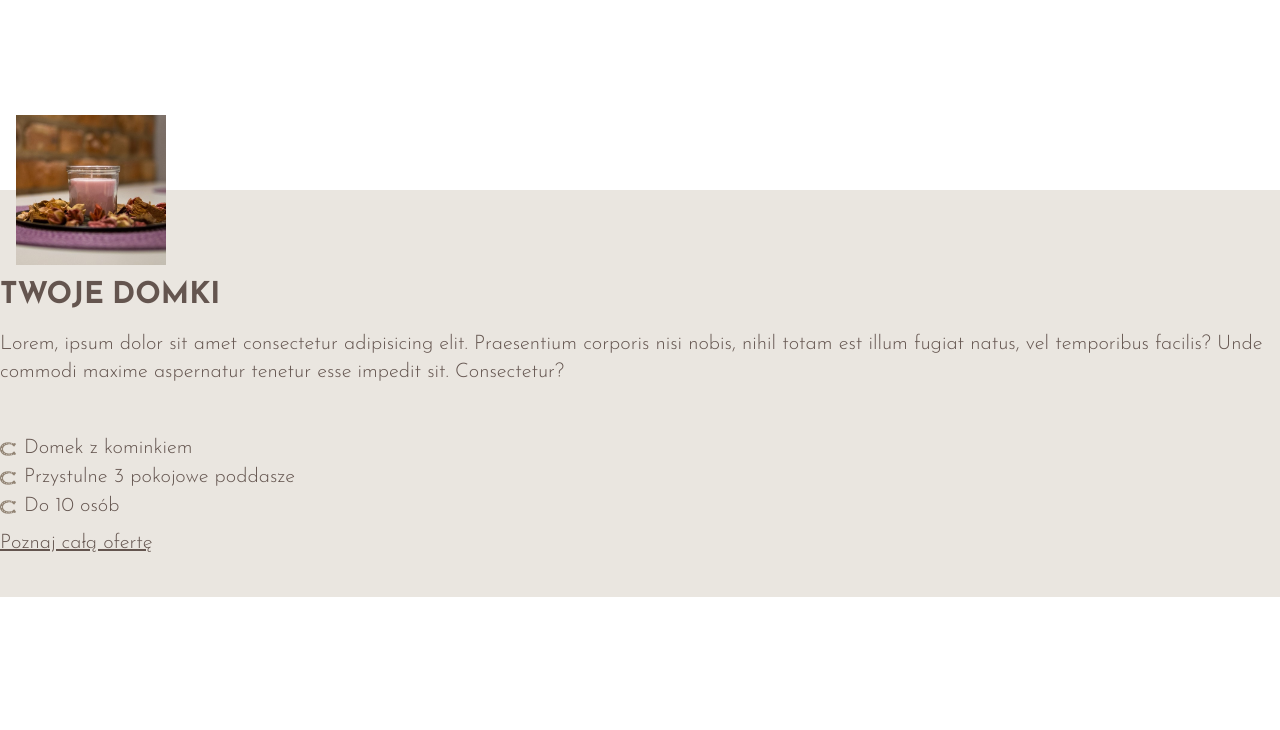
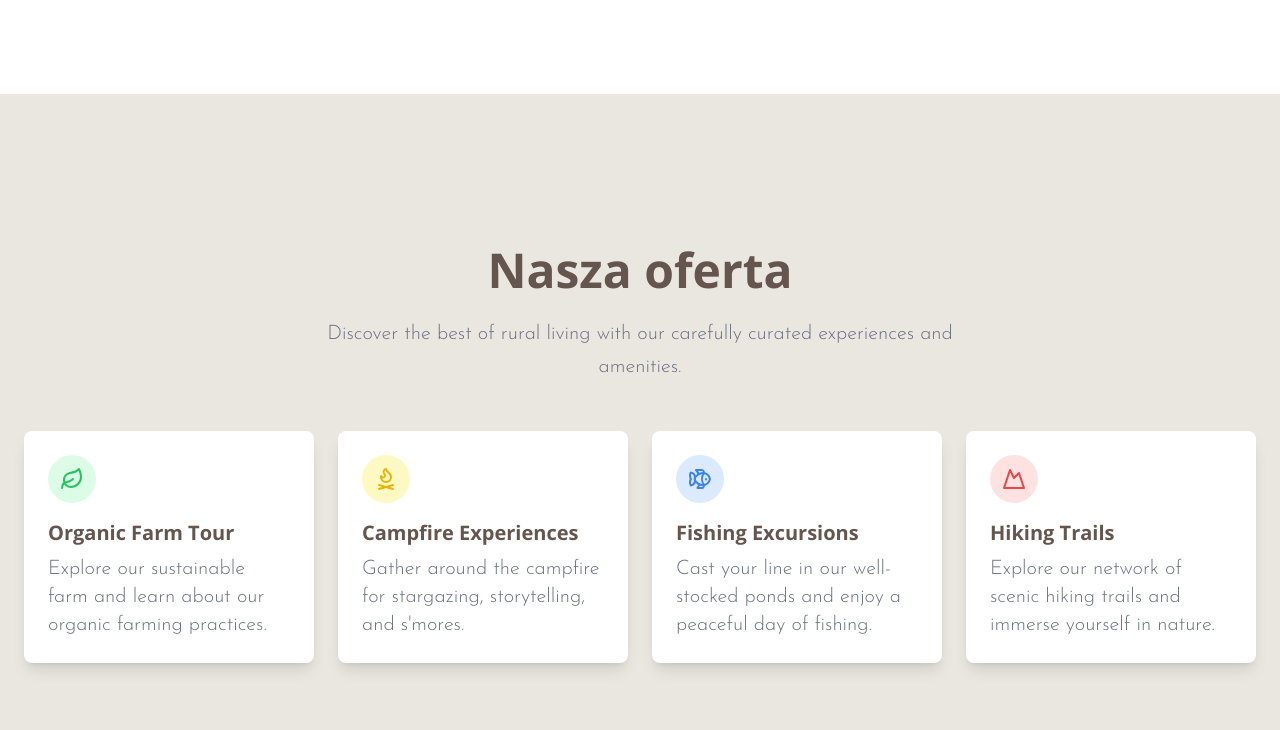
Before and after one commit to fn-jakubkarp/stanica-podkowa, a React (Vite) app: page / in a window 1280 px wide. Shown: the part 1994-2724 px from the top of the page. Built offline with nearby package versions, Linux system fonts and the light colour scheme.

Commit message:
style rwd: offer redesign

```diff
--- /dev/null
+++ b/src/components/sections/Offer/Offer.tsx
@@ -0,0 +1,151 @@
+import { useNavigate } from "react-router-dom";
+
+export default function Offer() {
+
+    const navigate = useNavigate();
+
+    const handleClick = () => {
+      navigate("/cennik");
+    };
+  return (
+    <section className="w-full bg-secondary py-12 md:py-24 lg:py-32 ">
+      <div className="container w-full max-w-screen-xl mx-auto px-4 md:px-6 defaultPaddings">
+        <div className="space-y-6 text-center">
+          <h2 className="text-3xl font-bold sm:text-4xl md:text-5xl">
+            Nasza oferta
+          </h2>
+          <p className="mx-auto max-w-[700px] text-gray-500 md:text-xl/relaxed lg:text-base/relaxed xl:text-xl/relaxed ">
+            Discover the best of rural living with our carefully curated
+            experiences and amenities.
+          </p>
+        </div>
+        <div className="mt-12 grid grid-cols-1 gap-6 sm:grid-cols-2 lg:grid-cols-4">
+          <div className="rounded-lg bg-white p-6 shadow-lg ">
+            <div className="mb-4 flex h-12 w-12 items-center justify-center rounded-full bg-green-100 ">
+              <LeafIcon className="h-6 w-6 text-green-500 " />
+            </div>
+            <h3 className="mb-2 text-xl font-bold">Organic Farm Tour</h3>
+            <p className="text-gray-500 ">
+              Explore our sustainable farm and learn about our organic farming
+              practices.
+            </p>
+          </div>
+          <div className="rounded-lg bg-white p-6 shadow-lg ">
+            <div className="mb-4 flex h-12 w-12 items-center justify-center rounded-full bg-yellow-100 ">
+              <FlameKindlingIcon className="h-6 w-6 text-yellow-500 " />
+            </div>
+            <h3 className="mb-2 text-xl font-bold">Campfire Experiences</h3>
+            <p className="text-gray-500 ">
+              Gather around the campfire for stargazing, storytelling, and
+              s'mores.
+            </p>
+          </div>
+          <div className="rounded-lg bg-white p-6 shadow-lg ">
+            <div className="mb-4 flex h-12 w-12 items-center justify-center rounded-full bg-blue-100 ">
+              <FishIcon className="h-6 w-6 text-blue-500 " />
+            </div>
+            <h3 className="mb-2 text-xl font-bold">Fishing Excursions</h3>
+            <p className="text-gray-500 ">
+              Cast your line in our well-stocked ponds and enjoy a peaceful day
+              of fishing.
+            </p>
+          </div>
+          <div className="rounded-lg bg-white p-6 shadow-lg ">
+            <div className="mb-4 flex h-12 w-12 items-center justify-center rounded-full bg-red-100 ">
+              <MountainIcon className="h-6 w-6 text-red-500 " />
+            </div>
+            <h3 className="mb-2 text-xl font-bold">Hiking Trails</h3>
+            <p className="text-gray-500 ">
+              Explore our network of scenic hiking trails and immerse yourself
+              in nature.
+            </p>
+          </div>
+        </div>
+      </div>
+    </section>
+  );
+}
+
+function FishIcon(props) {
+  return (
+    <svg
+      {...props}
+      xmlns="http://www.w3.org/2000/svg"
+      width="24"
+      height="24"
+      viewBox="0 0 24 24"
+      fill="none"
+      stroke="currentColor"
+      strokeWidth="2"
+      strokeLinecap="round"
+      strokeLinejoin="round"
+    >
+      <path d="M6.5 12c.94-3.46 4.94-6 8.5-6 3.56 0 6.06 2.54 7 6-.94 3.47-3.44 6-7 6s-7.56-2.53-8.5-6Z" />
+      <path d="M18 12v.5" />
+      <path d="M16 17.93a9.77 9.77 0 0 1 0-11.86" />
+      <path d="M7 10.67C7 8 5.58 5.97 2.73 5.5c-1 1.5-1 5 .23 6.5-1.24 1.5-1.24 5-.23 6.5C5.58 18.03 7 16 7 13.33" />
+      <path d="M10.46 7.26C10.2 5.88 9.17 4.24 8 3h5.8a2 2 0 0 1 1.98 1.67l.23 1.4" />
+      <path d="m16.01 17.93-.23 1.4A2 2 0 0 1 13.8 21H9.5a5.96 5.96 0 0 0 1.49-3.98" />
+    </svg>
+  );
+}
+
+function FlameKindlingIcon(props) {
+  return (
+    <svg
+      {...props}
+      xmlns="http://www.w3.org/2000/svg"
+      width="24"
+      height="24"
+      viewBox="0 0 24 24"
+      fill="none"
+      stroke="currentColor"
+      strokeWidth="2"
+      strokeLinecap="round"
+      strokeLinejoin="round"
+    >
+      <path d="M12 2c1 3 2.5 3.5 3.5 4.5A5 5 0 0 1 17 10a5 5 0 1 1-10 0c0-.3 0-.6.1-.9a2 2 0 1 0 3.3-2C8 4.5 11 2 12 2Z" />
+      <path d="m5 22 14-4" />
+      <path d="m5 18 14 4" />
+    </svg>
+  );
+}
+
+function LeafIcon(props) {
+  return (
+    <svg
+      {...props}
+      xmlns="http://www.w3.org/2000/svg"
+      width="24"
+      height="24"
+      viewBox="0 0 24 24"
+      fill="none"
+      stroke="currentColor"
+      strokeWidth="2"
+      strokeLinecap="round"
+      strokeLinejoin="round"
+    >
+      <path d="M11 20A7 7 0 0 1 9.8 6.1C15.5 5 17 4.48 19 2c1 2 2 4.18 2 8 0 5.5-4.78 10-10 10Z" />
+      <path d="M2 21c0-3 1.85-5.36 5.08-6C9.5 14.52 12 13 13 12" />
+    </svg>
+  );
+}
+
+function MountainIcon(props) {
+  return (
+    <svg
+      {...props}
+      xmlns="http://www.w3.org/2000/svg"
+      width="24"
+      height="24"
+      viewBox="0 0 24 24"
+      fill="none"
+      stroke="currentColor"
+      strokeWidth="2"
+      strokeLinecap="round"
+      strokeLinejoin="round"
+    >
+      <path d="m8 3 4 8 5-5 5 15H2L8 3z" />
+    </svg>
+  );
+}
--- a/src/pages/Home.tsx
+++ b/src/pages/Home.tsx
@@ -7,14 +7,14 @@ import Contact from "../components/sections/Contact/Contact";
 import Directions from "../components/sections/Directions/Directions";
 import Faq from "../components/sections/Faq/Faq";
 import Hero from "../components/sections/Hero/Hero";
-import OurOffer from "../components/sections/OurOffer/OurOffer";
+import Offer from "../components/sections/Offer/Offer";
 
 const Home: React.FC = () => {
   return (
     <div className="overflow-hidden">
       <Hero />
       <AboutUs />
-      <OurOffer />
+      <Offer />
       <Attractions />
 
       <Contact />
```
